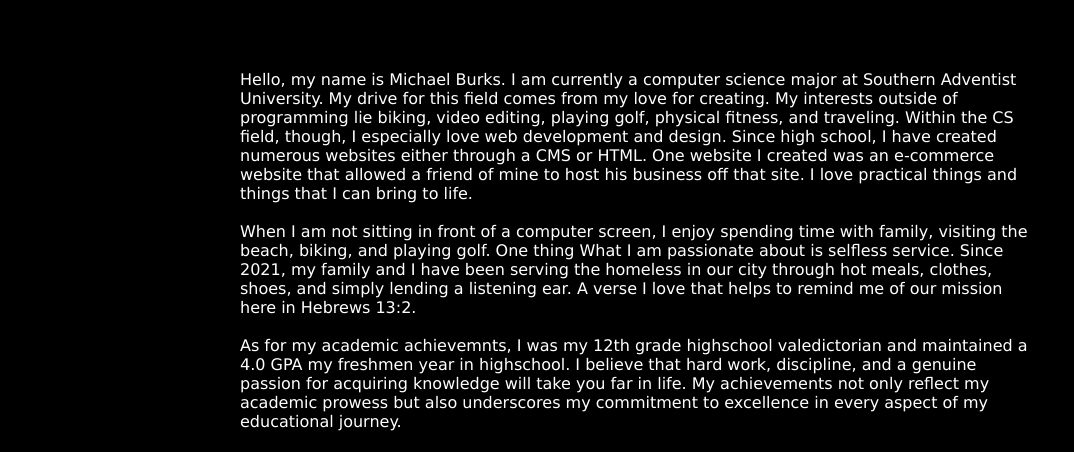
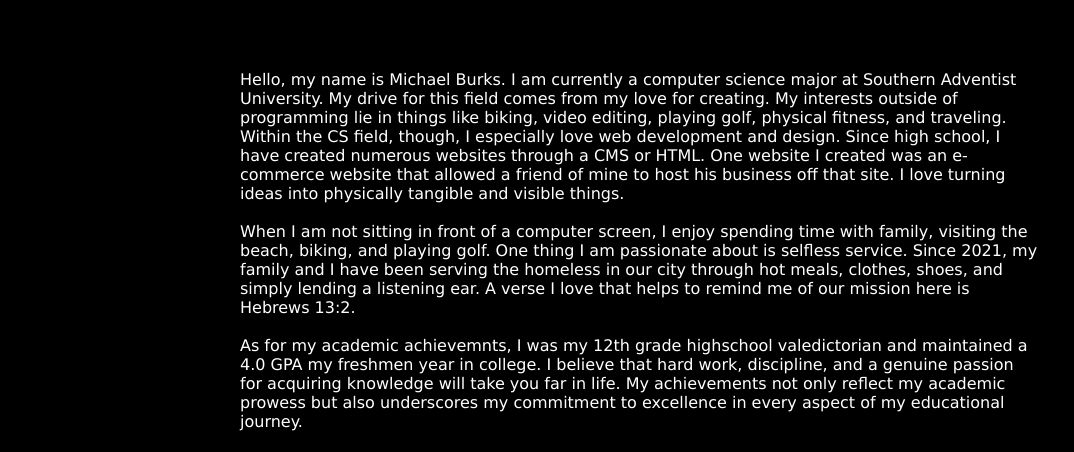
Before and after one commit to mdburks/Portfolio-Website, a plain HTML site: page about.html in a window 1280 px wide. Shown: the part 348-800 px from the top of the page, without its empty margins (0-1074 px from the left). Drawn offline with Linux system fonts and the light colour scheme.

Commit message:
Update about.html

```diff
--- a/about.html
+++ b/about.html
@@ -80,26 +80,26 @@
 
         Hello, my name is Michael Burks. I am currently a computer science
         major at Southern Adventist University. My drive for this field comes
-        from my love for creating. My interests outside of programming lie
+        from my love for creating. My interests outside of programming lie in things like
         biking, video editing, playing golf, physical fitness, and traveling.
         Within the CS field, though, I especially love web development and design.
-        Since high school, I have created numerous websites either through a CMS
+        Since high school, I have created numerous websites through a CMS
         or HTML. One website I created was an e-commerce website that allowed
-        a friend of mine to host his business off that site. I love practical
-        things and things that I can bring to life.
+        a friend of mine to host his business off that site. I love turning ideas
+        into physically tangible and visible things.
         <br>
         <br>
 
         When I am not sitting in front of a computer screen, I enjoy spending
         time with family, visiting the beach, biking, and playing golf. One thing
-        What I am passionate about is selfless service. Since 2021, my family and I
+        I am passionate about is selfless service. Since 2021, my family and I
         have been serving the homeless in our city through hot meals, clothes,
         shoes, and simply lending a listening ear. A verse I love that helps to
-        remind me of our mission here in Hebrews 13:2.
+        remind me of our mission here is Hebrews 13:2.
         <br>
         <br>
         As for my academic achievemnts, I was my 12th grade highschool valedictorian
-        and maintained a 4.0 GPA my freshmen year in highschool. I believe that hard work,
+        and maintained a 4.0 GPA my freshmen year in college. I believe that hard work,
         discipline, and a genuine passion for acquiring knowledge will take you far in life.
         My achievements not only reflect my academic prowess but also underscores my commitment
         to excellence in every aspect of my educational journey.
```
